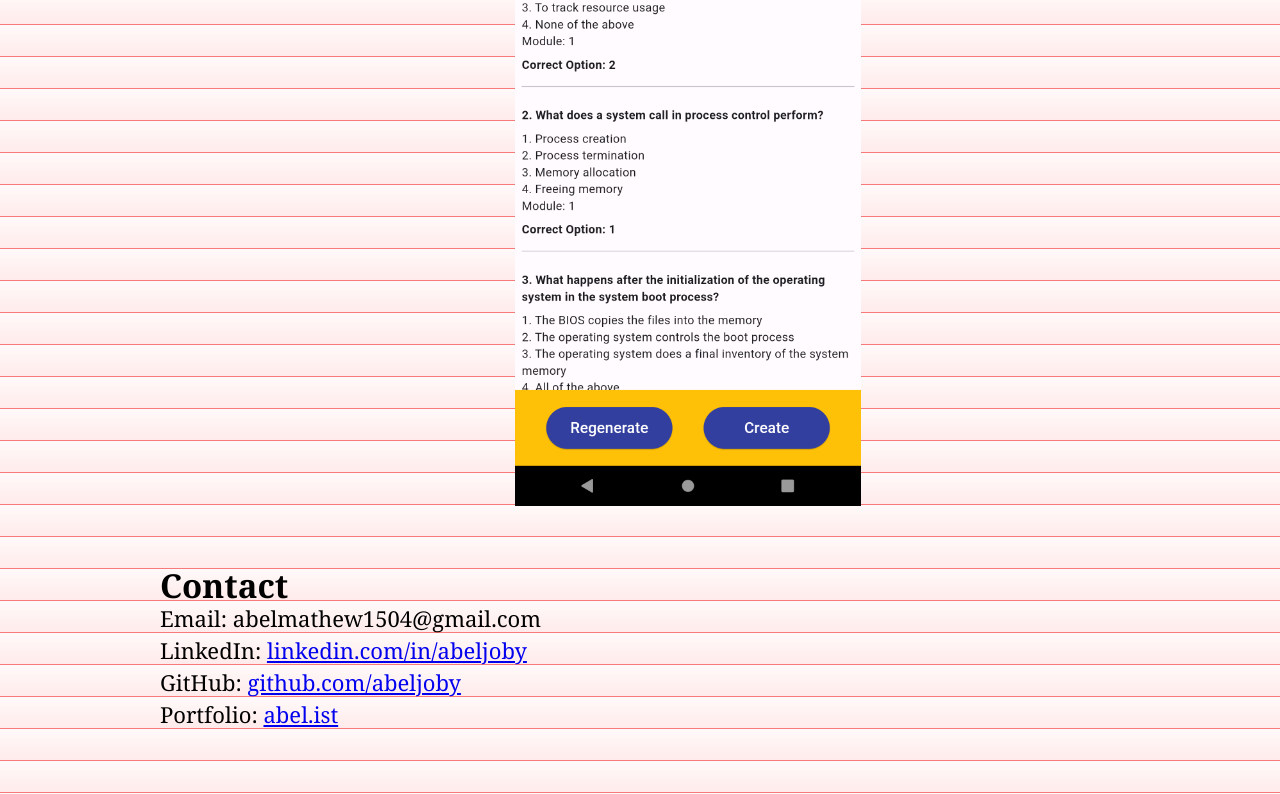
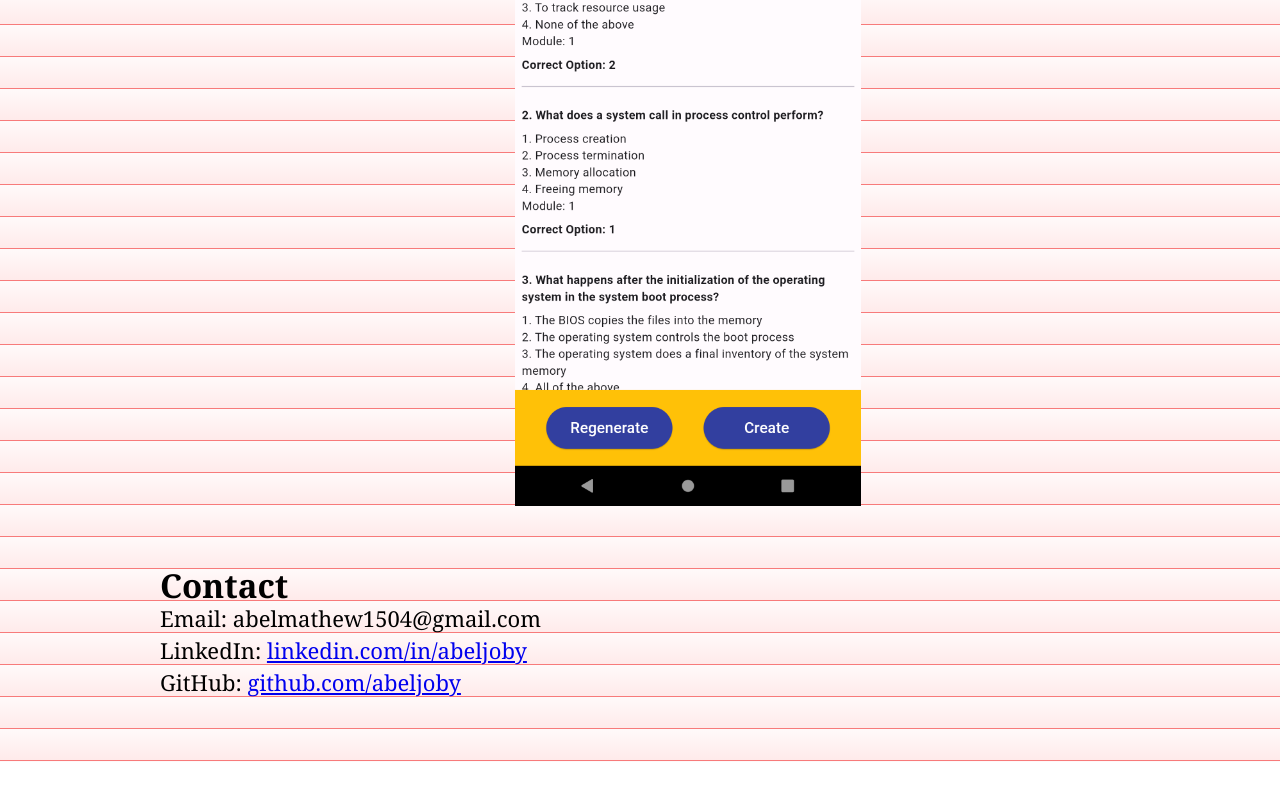
Before and after one commit to abeljoby/tarento-portfolio, a plain HTML site: page docs/index.html in a window 1280 px wide. Shown: the part 1463-2257 px from the top of the page. After the commit the page ends 2225 px from the top, so only its background shows below. Drawn offline with Linux system fonts and the light colour scheme.

Commit message:
Remove link

```diff
--- a/docs/index.html
+++ b/docs/index.html
@@ -76,7 +76,7 @@
                 Email: abelmathew1504@gmail.com<br>
                 LinkedIn: <a href="https://linkedin.com/in/abeljoby">linkedin.com/in/abeljoby</a><br>
                 GitHub: <a href="https://github.com/abeljoby">github.com/abeljoby</a><br>
-                Portfolio: <a href="https://abel.ist">abel.ist</a>
+                <!-- Portfolio: <a href="https://abel.ist">abel.ist</a> -->
             </div>
         </section>
     </main>
```
